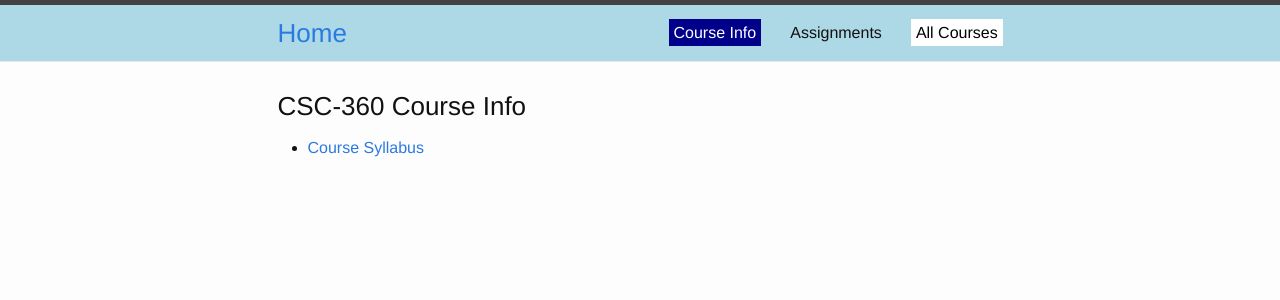
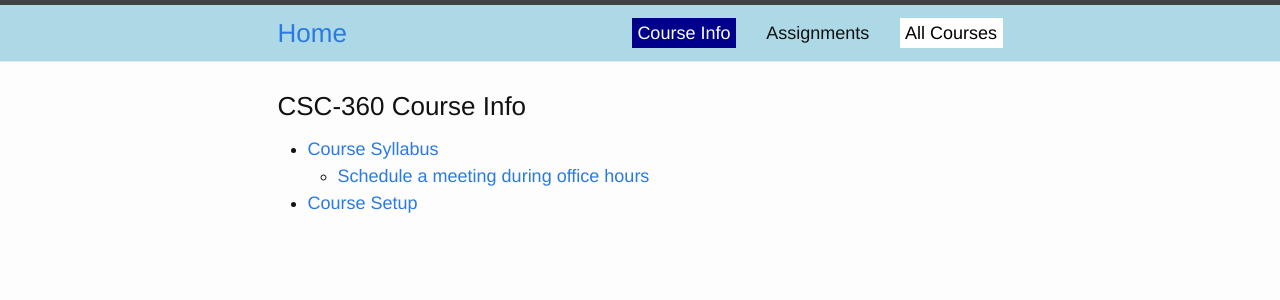
Before and after one commit to gdancik/CSC-360, a Jekyll site: the page built from info.md, in a window 1280 px wide. Shown: the top 300 px of the page. Built offline with Jekyll 4.4.1, drawn with Linux system fonts in a browser that asks for light colours.

Commit message:
Ready for Fall 2026

```diff
--- a/css/main.scss
+++ b/css/main.scss
@@ -5,7 +5,7 @@
 
 // Our variables
 $base-font-family: "Helvetica Neue", Helvetica, Arial, sans-serif;
-$base-font-size:   16px;
+$base-font-size:   18px;
 $base-font-weight: 400;
 $small-font-size:  $base-font-size * 0.875;
 $base-line-height: 1.5;
--- a/index.html
+++ b/index.html
@@ -6,7 +6,7 @@ exclude_from_nav: true
 
 {% capture assignments %} <a href = "{{ site.baseurl }}/assignments/">assignments</a>{% endcapture %}
 
-<p><b>08/11/2026</b>: Welcome to <b style = "color: red"> CSC-360: Software Development with AI</b> for the Fall 2026 term! This page will be used to provide course material for CSC-360.  Please see the links above for more information. </p>
+<p><b>08/23/2026</b>: Welcome to <b style = "color: red"> CSC-360: Software Development with AI</b> for the Fall 2026 term! This page will be used to provide course material for CSC-360.  Please see the links above for more information. </p>
 
 {% comment %}
 
--- a/info.md
+++ b/info.md
@@ -5,8 +5,9 @@ permalink: /info/
 order: 1
 ---
 
-* [Course Syllabus]({{ site.baseurl }}/data/info/csc360_syllabus_fall_2026.pdf)
+* [Course Syllabus]({{ site.baseurl }}/data/info/csc360_fall_2026_syllabus.pdf)
+  * [Schedule a meeting during office hours](https://outlook.office.com/bookwithme/user/0acaa1ae25934137a8606a78e6582ea5@easternct.edu?anonymous&ismsaljsauthenabled&ep=pcard)
+* [Course Setup]({{ site.baseurl }}/data/info/CSC360_VS_Code_Setup.pdf)
 
 {% comment %}
-  * [Schedule a meeting during office hours](https://outlook.office365.com/owa/calendar/DrGarrettDancik@myeasternct.onmicrosoft.com/bookings/)
 {% endcomment %}
```
Also changed, not shown: assignments.md (+1 -1 lines), notes.md (+1 -2 lines), 4 other files.
